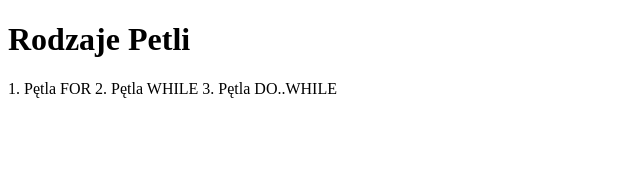
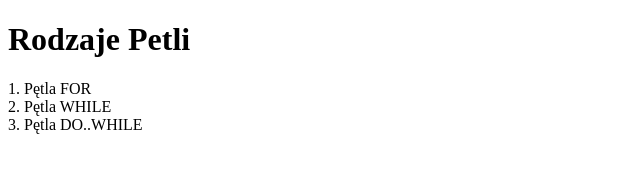
Before and after one commit to Kamil-Polit-School/Informatyka-Zadanie, a plain HTML site: page src/Rodzaje_Petli.html in a window 1280 px wide. Shown: the whole page, without its empty margins (0-640 px from the left). Drawn offline with Linux system fonts and the light colour scheme.

Commit message:
Update Rodzaje_Petli.html

```diff
--- a/src/Rodzaje_Petli.html
+++ b/src/Rodzaje_Petli.html
@@ -11,8 +11,8 @@
 </head>
 <body>
 	<h1> Rodzaje Petli </h1>
-	1. Pętla FOR
-	2. Pętla WHILE
-	3. Pętla DO..WHILE
+	1. Pętla FOR <br>
+	2. Pętla WHILE <br>
+	3. Pętla DO..WHILE <br>
 </body>
 </html>
```
